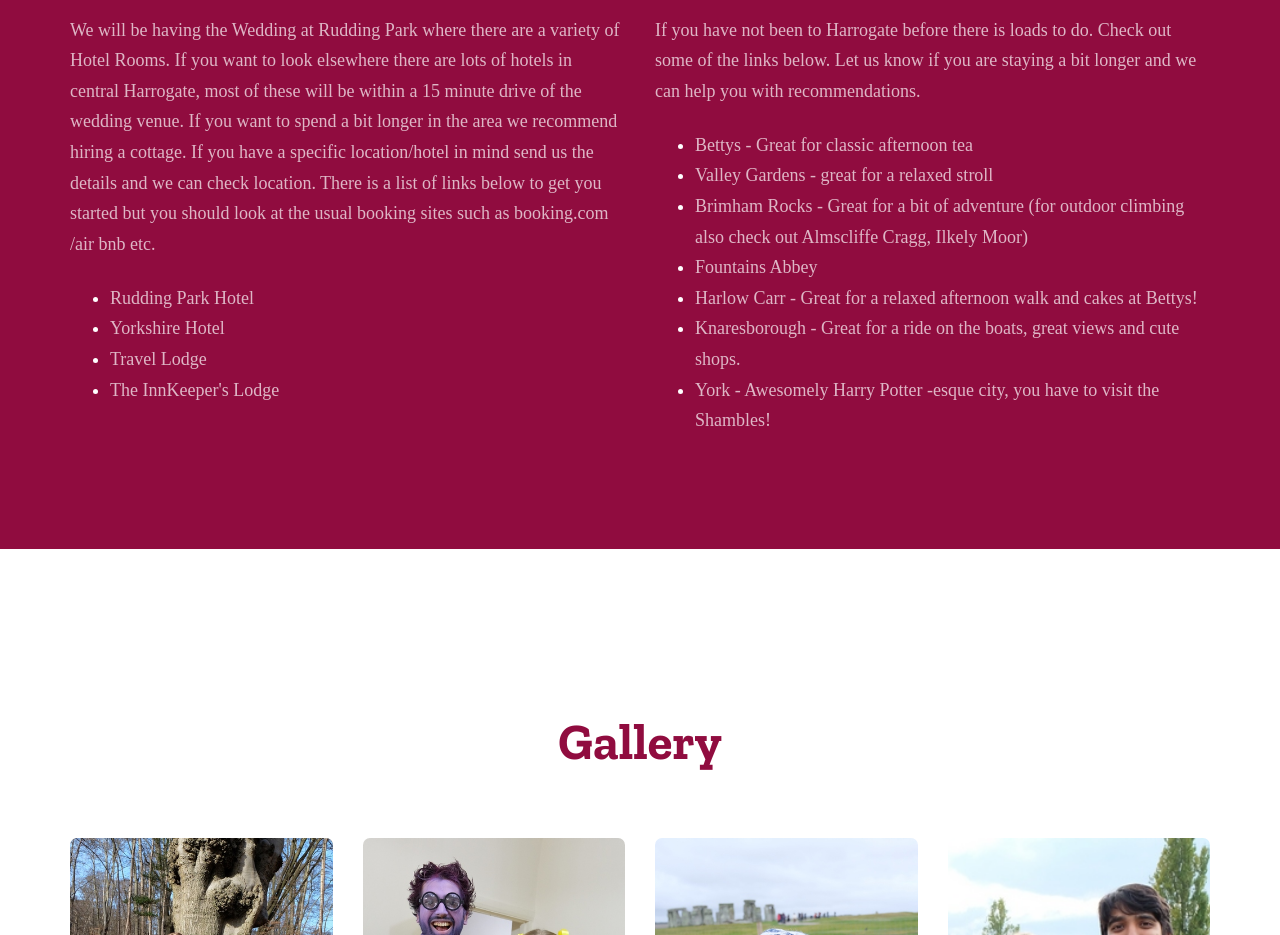
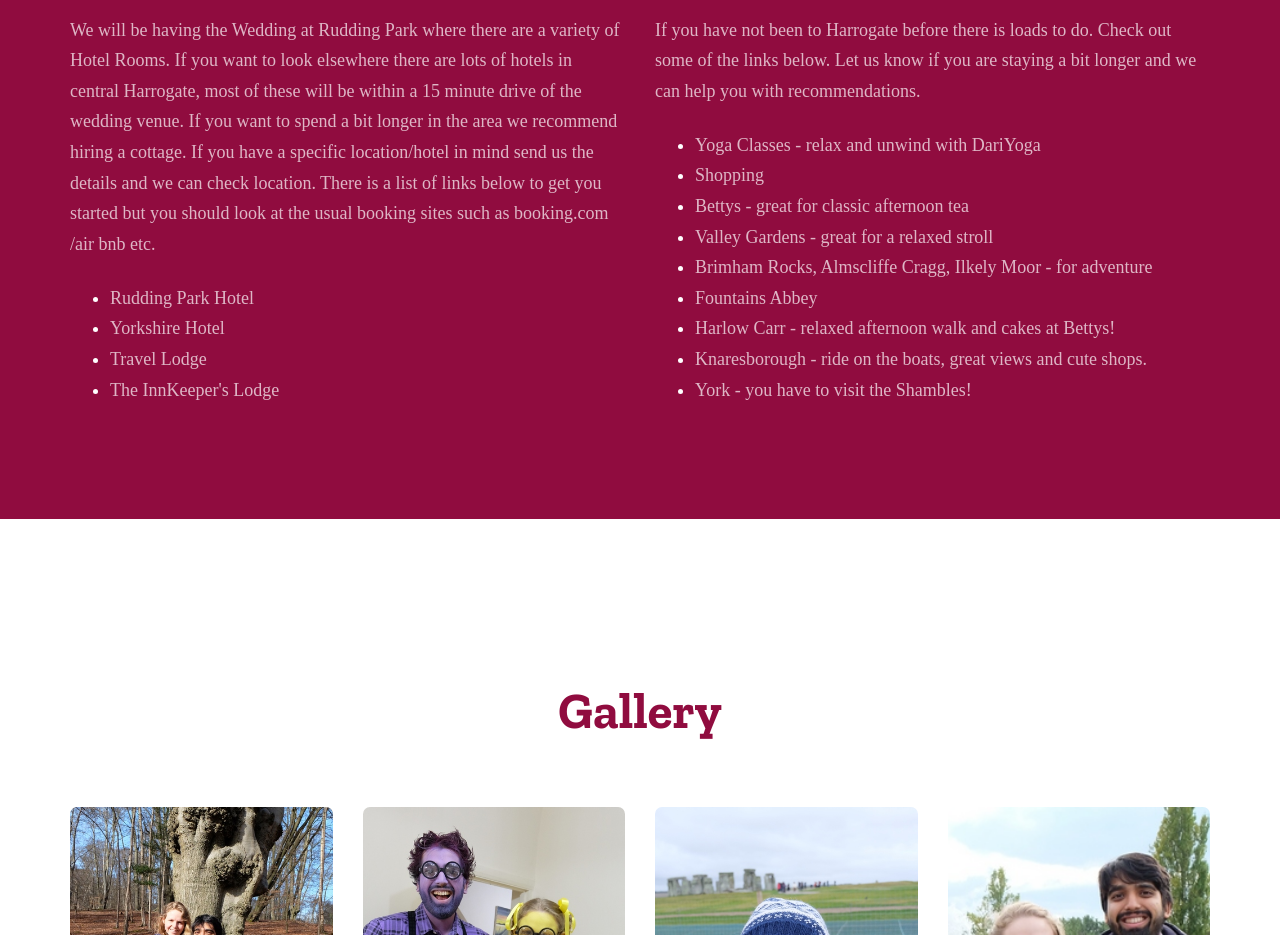
Before and after one commit to joy-rosie/wedding, a website: page index.html in a window 1280 px wide. Shown: the part 3824-4759 px from the top of the page. Drawn offline with nearby package versions, Linux system fonts and the light colour scheme; some packages are replaced by stand-ins of ours; a web font is replaced by a local one.

Commit message:
Add in Dariyoga and waterstones

```diff
--- a/index.html
+++ b/index.html
@@ -169,13 +169,15 @@
 			<p>If you have not been to Harrogate before there is loads to do. Check out some of the links below. Let us
 			know if you are staying a bit longer and we can help you with recommendations. </p>
 			<ul>
-			<li><a href="https://www.bettys.co.uk/" style="color: rgba(255, 255, 255, 0.7);">Bettys - Great for classic afternoon tea</a></li>
-			<li><a href="https://www.visitharrogate.co.uk/things-to-do/valley-gardens-harrogate-p1205921" style="color: rgba(255, 255, 255, 0.7);">Valley Gardens - great for a relaxed stroll</a></li>
-			<li><a href="https://www.nationaltrust.org.uk/brimham-rocks" style="color: rgba(255, 255, 255, 0.7);">Brimham Rocks - Great for a bit of adventure (for outdoor climbing also check out Almscliffe Cragg, Ilkely Moor) </a></li>
-			<li><a href="https://www.nationaltrust.org.uk/fountains-abbey-and-studley-royal-water-garden" style="color: rgba(255, 255, 255, 0.7);">Fountains Abbey</a></li>
-			<li><a href="https://www.rhs.org.uk/gardens/harlow-carr" style="color: rgba(255, 255, 255, 0.7);">Harlow Carr - Great for a relaxed afternoon walk and cakes at Bettys!</a></li>
-			<li><a href="https://www.yorkshire.com/places/north-yorkshire/harrogate/knaresborough" style="color: rgba(255, 255, 255, 0.7);">Knaresborough - Great for a ride on the boats, great views and cute shops.</a></li>
-			<li><a href="https://www.visityork.org/" style="color: rgba(255, 255, 255, 0.7);">York - Awesomely Harry Potter -esque city, you have to visit the Shambles!</a></li>
+			<li><a href="https://dariyoga.github.io/website/" style="color: rgba(255, 255, 255, 0.7);" target="blank">Yoga Classes - relax and unwind with DariYoga</a></li>
+			<li><a href="https://www.waterstones.com/bookshops/harrogate" style="color: rgba(255, 255, 255, 0.7);" target="blank">Shopping</a></li>
+			<li><a href="https://www.bettys.co.uk/" style="color: rgba(255, 255, 255, 0.7);" target="blank">Bettys - great for classic afternoon tea</a></li>
+			<li><a href="https://www.visitharrogate.co.uk/things-to-do/valley-gardens-harrogate-p1205921" style="color: rgba(255, 255, 255, 0.7);" target="blank">Valley Gardens - great for a relaxed stroll</a></li>
+			<li><a href="https://www.nationaltrust.org.uk/brimham-rocks" style="color: rgba(255, 255, 255, 0.7);" target="blank">Brimham Rocks, Almscliffe Cragg, Ilkely Moor - for adventure </a></li>
+			<li><a href="https://www.nationaltrust.org.uk/fountains-abbey-and-studley-royal-water-garden" style="color: rgba(255, 255, 255, 0.7);" target="blank">Fountains Abbey</a></li>
+			<li><a href="https://www.rhs.org.uk/gardens/harlow-carr" style="color: rgba(255, 255, 255, 0.7);" target="blank">Harlow Carr - relaxed afternoon walk and cakes at Bettys!</a></li>
+			<li><a href="https://www.yorkshire.com/places/north-yorkshire/harrogate/knaresborough" style="color: rgba(255, 255, 255, 0.7);" target="blank">Knaresborough - ride on the boats, great views and cute shops.</a></li>
+			<li><a href="https://www.visityork.org/" style="color: rgba(255, 255, 255, 0.7);" target="blank">York - you have to visit the Shambles!</a></li>
 			</ul>
           </div>
         </div>
```
